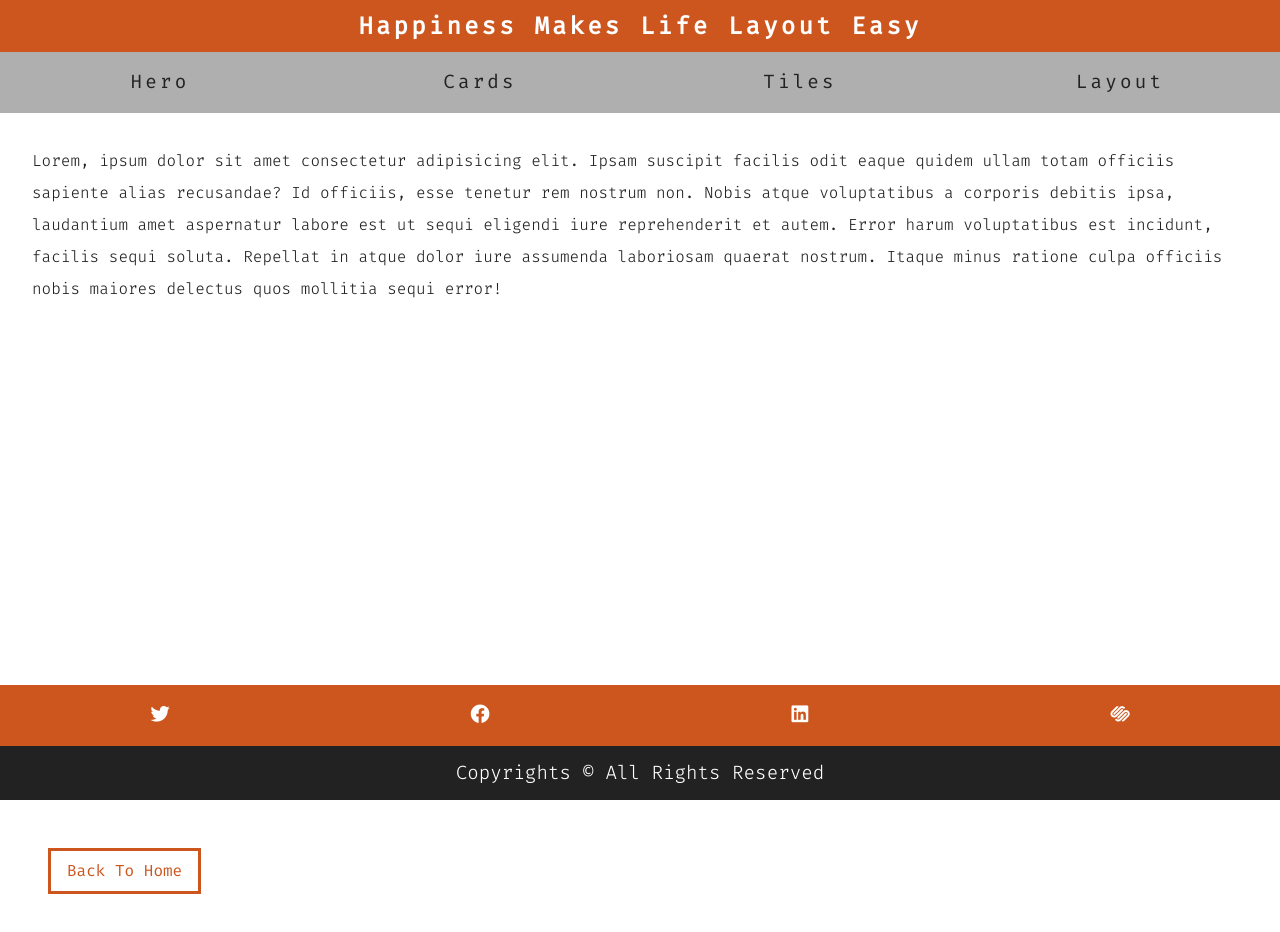
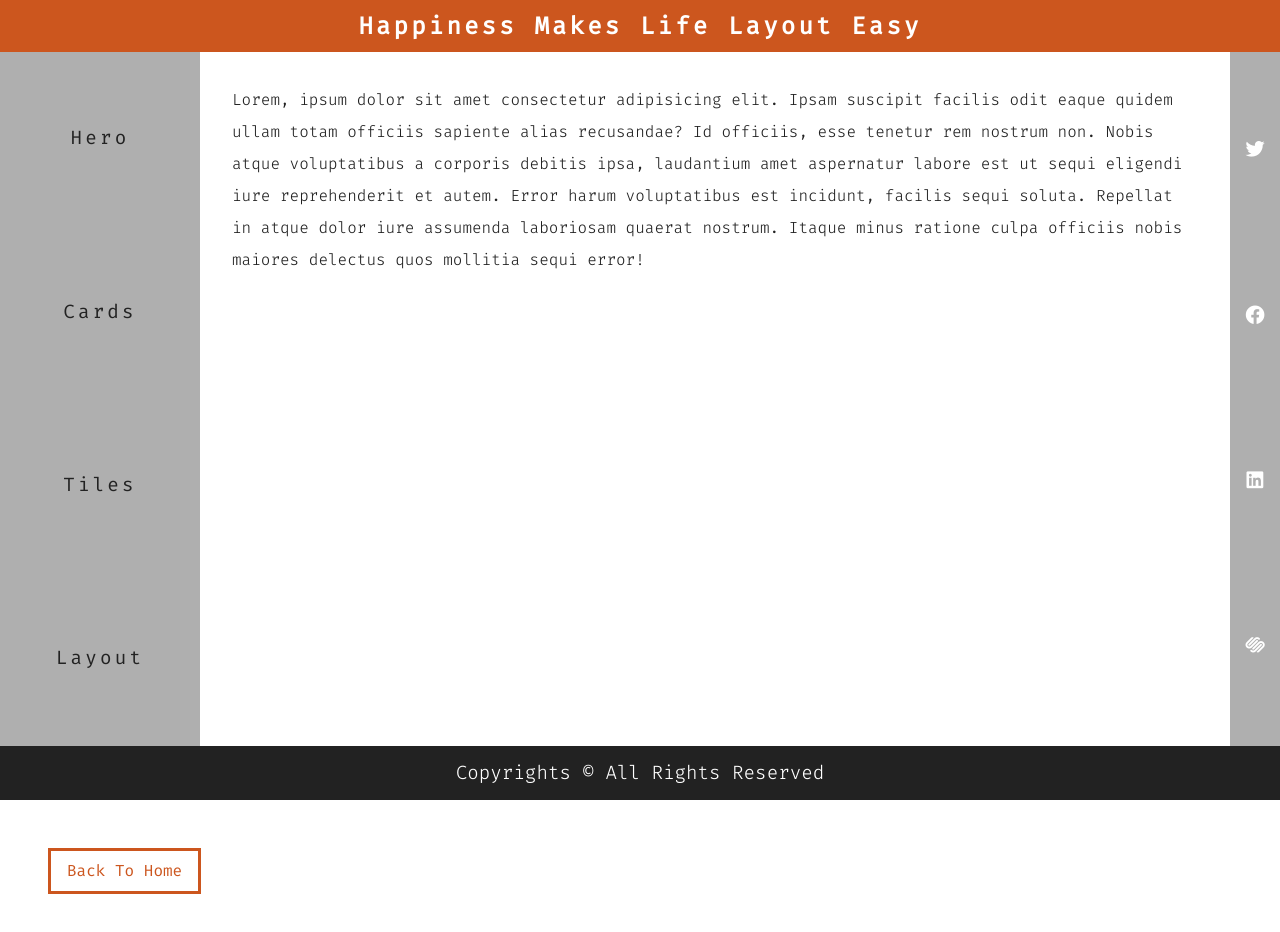
Before and after one commit to khaled-web/NavBarProject, a plain HTML site: page layout.html in a window 1280 px wide. Drawn offline with Linux system fonts and the light colour scheme.

Commit message:
mini project is physically completed with full data

```diff
--- a/style.css
+++ b/style.css
@@ -427,3 +427,47 @@ Layout
     justify-items: center;
   }
 }
+
+@media screen and (min-width: 992px){
+  .main{
+    grid-template-columns: [start] 200px [col-1-end] 1fr [col-2-end] 50px [end];/* "start,col-1-end,col-2-end,end"...that's assuming names */
+    grid-template-rows: [start] auto [row-1-end] 1fr [row-2-end] auto [end];/* "start,row-1-end,row-2-end,end"...that's assuming names */
+  }
+  .header{
+    grid-column: start/end;
+    grid-row: start/row-1-end;
+  }
+
+  .layout-navbar{
+    grid-column: start/col-1-end;
+    grid-row: row-1-end/row-2-end;
+  }
+
+  .content{
+    grid-column: col-1-end/col-2-end;
+    grid-row: row-1-end/row-2-end;
+  }
+
+  .sideBar{
+    grid-column: col-2-end/end;
+    grid-row: row-1-end/row-2-end;;
+  }
+
+  .footer{
+    grid-column: start/end;
+    grid-row: row-2-end/end;
+  }
+
+  .layout-ul{
+    grid-template-columns: 1fr;
+    min-height: 100%;
+    align-items: center;
+  }
+
+  .sideBar{
+    grid-template-columns: 1fr;
+    min-height: 100%;
+    align-items: center;
+    background: var(--darkGrey);
+  }
+}
```
Also changed, not shown: NavBar-StructureData.txt.
